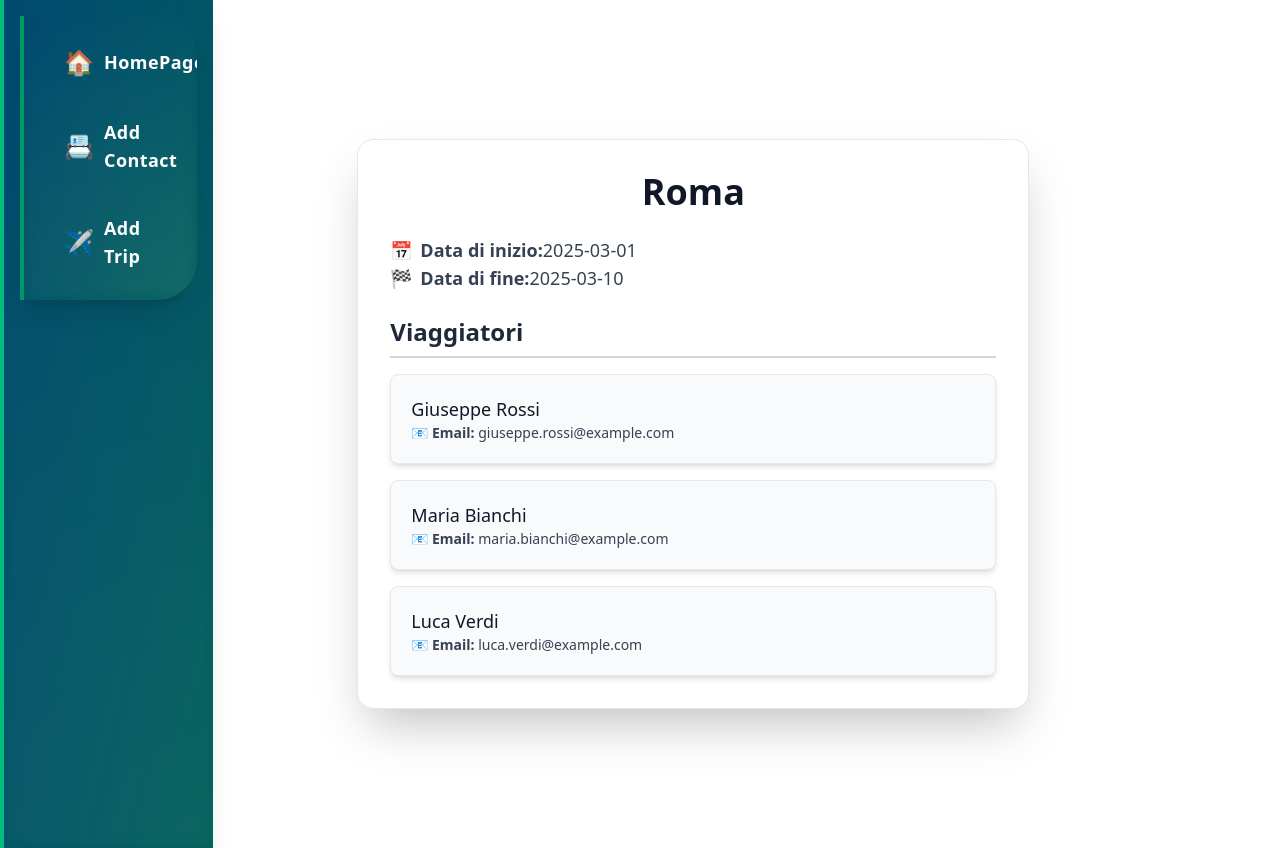
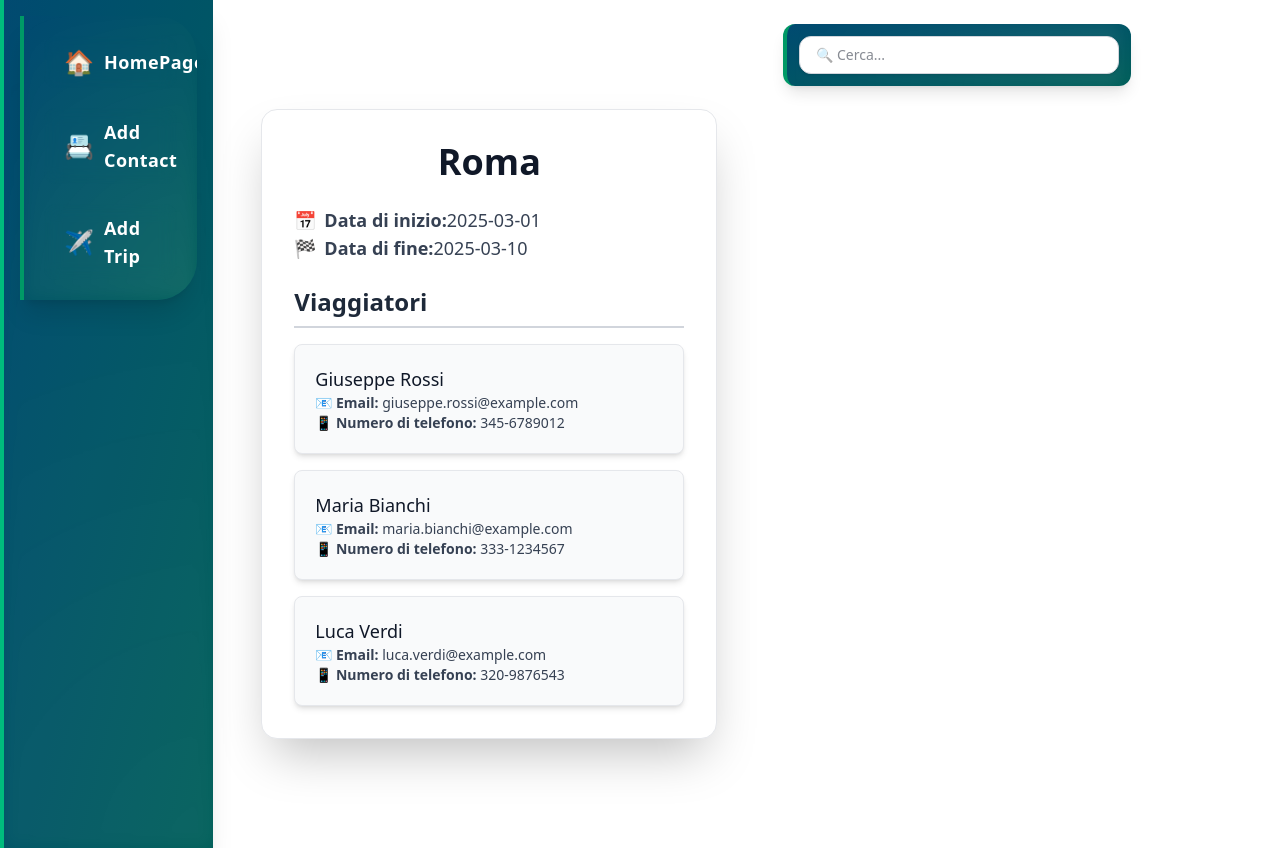
Before and after one commit to Alessandro-Frisone/TripMate-main, a React (Vite) app: page /trip/1 in a window 1280 px wide. Built offline with nearby package versions, Linux system fonts and the light colour scheme.

Commit message:
feat: add search bar

```diff
--- a/src/components/Header.jsx
+++ b/src/components/Header.jsx
@@ -7,6 +7,7 @@ export default function Header() {
     <div className="absolute inset-0 bg-[radial-gradient(circle_at_bottom_right,_rgba(255,255,255,0.1),_transparent)] opacity-40 blur-sm animate-pulse"></div>
 
     <NavBar />
+
   </header>
   );
 }
--- /dev/null
+++ b/src/components/SearchBar.jsx
@@ -0,0 +1,84 @@
+import { useState, useEffect } from "react";
+import viaggi from "../data/viaggi";
+
+export default function SearchBar() {
+  const [search, setSearch] = useState("");
+  const [filteredResults, setFilteredResults] = useState([]);
+
+  useEffect(() => {
+    if (search === "") {
+      setFilteredResults([]);
+      return;
+    }
+
+    let allViaggiatori = [];
+    viaggi.forEach((viaggio) => {
+      viaggio.viaggiatori.forEach((viaggiatore) => {
+        allViaggiatori.push({
+          ...viaggiatore,
+          destinazione: viaggio.destinazione,
+          dataInizio: viaggio.dataInizio,
+          dataFine: viaggio.dataFine,
+        });
+      });
+    });
+
+    const searchLower = search.toLowerCase();
+
+    const results = allViaggiatori.filter(
+      (person) =>
+        (
+          person.nome.toLowerCase() +
+          " " +
+          person.cognome.toLowerCase()
+        ).includes(searchLower) ||
+        person.nome.toLowerCase().includes(searchLower) ||
+        person.cognome.toLowerCase().includes(searchLower)
+    );
+
+    setFilteredResults(results);
+  }, [search]);
+
+  return (
+    <div className="flex flex-col items-center space-y-3">
+      <form className="flex items-center space-x-3 p-3 bg-gradient-to-br from-sky-900 to-teal-800 shadow-lg rounded-xl border-l-4 border-emerald-600 relative overflow-hidden">
+        <div className="absolute inset-0 bg-[radial-gradient(circle_at_bottom_right,_rgba(255,255,255,0.15),_transparent)] opacity-50 blur-sm animate-pulse"></div>
+
+        <input
+          className="bg-white text-gray-900 border border-gray-300 rounded-xl px-4 py-2 text-sm shadow-sm transition-all duration-300 focus:outline-none focus:ring-2 focus:ring-emerald-500 focus:border-emerald-500 w-80 backdrop-blur-sm"
+          name="search"
+          type="search"
+          placeholder="🔍 Cerca..."
+          value={search}
+          onChange={(e) => setSearch(e.target.value)}
+        />
+      </form>
+
+      {filteredResults.length > 0 ? (
+        <ul className="bg-white text-gray-900 rounded-xl shadow-md p-3 w-96">
+          {filteredResults.map((person) => (
+            <li key={person.id} className="py-2 border-b last:border-0">
+              <p className="font-bold">
+                {person.nome} {person.cognome}
+              </p>
+              <p className="text-sm text-gray-600">📧 {person.email}</p>
+              <p className="text-sm">
+                📍 Destinazione:{" "}
+                <span className="font-medium">{person.destinazione}</span>
+              </p>
+              <p className="text-sm">
+                🗓️ {person.dataInizio} - {person.dataFine}
+              </p>
+            </li>
+          ))}
+        </ul>
+      ) : (
+        search !== "" && (
+          <p className="text-black text-lg font-semibold">
+            ❌ Nessun risultato trovato
+          </p>
+        )
+      )}
+    </div>
+  );
+}
--- a/src/data/viaggi.js
+++ b/src/data/viaggi.js
@@ -12,6 +12,7 @@ const viaggi = [
         cognome: "Rossi",
         email: "giuseppe.rossi@example.com",
         codiceFiscale: "RSSGPP85M01H501Z",
+        telefono: "345-6789012"
       },
       {
         id: 2,
@@ -19,6 +20,7 @@ const viaggi = [
         cognome: "Bianchi",
         email: "maria.bianchi@example.com",
         codiceFiscale: "BNCMRA85M01H501Z",
+        telefono: "333-1234567"
       },
       {
         id: 3,
@@ -26,8 +28,9 @@ const viaggi = [
         cognome: "Verdi",
         email: "luca.verdi@example.com",
         codiceFiscale: "VRDLCA85M01H501Z",
-      },
-    ],
+        telefono: "320-9876543"
+      }
+    ]
   },
   {
     id: 2,
@@ -41,6 +44,7 @@ const viaggi = [
         cognome: "Rossi",
         email: "giuseppe.rossi@example.com",
         codiceFiscale: "RSSGPP85M01H501Z",
+        telefono: "345-6789012"
       },
       {
         id: 7,
@@ -48,6 +52,7 @@ const viaggi = [
         cognome: "Bianchi",
         email: "maria.bianchi@example.com",
         codiceFiscale: "BNCMRA85M01H501Z",
+        telefono: "333-1234567"
       },
       {
         id: 8,
@@ -55,6 +60,7 @@ const viaggi = [
         cognome: "Verdi",
         email: "luca.verdi@example.com",
         codiceFiscale: "VRDLCA85M01H501Z",
+        telefono: "320-9876543"
       },
       {
         id: 9,
@@ -62,6 +68,7 @@ const viaggi = [
         cognome: "Neri",
         email: "elena.neri@example.com",
         codiceFiscale: "NRNLEN85M01H501Z",
+        telefono: "339-1122334"
       },
       {
         id: 10,
@@ -69,8 +76,9 @@ const viaggi = [
         cognome: "Gialli",
         email: "francesco.gialli@example.com",
         codiceFiscale: "GLIFNC85M01H501Z",
-      },
-    ],
+        telefono: "328-5566778"
+      }
+    ]
   },
   {
     id: 3,
@@ -79,34 +87,38 @@ const viaggi = [
     dataFine: "2025-04-10",
     viaggiatori: [
       {
-        id: 1,
+        id: 11,
         nome: "Marco",
         cognome: "Rossi",
         email: "marco.rossi@example.com",
         codiceFiscale: "RSSMRC85M01H501Z",
+        telefono: "347-8899001"
       },
       {
-        id: 2,
+        id: 12,
         nome: "Mario",
         cognome: "Bianchi",
         email: "mario.bianchi@example.com",
         codiceFiscale: "BNCMRO85M01H501Z",
+        telefono: "349-6677889"
       },
       {
-        id: 3,
+        id: 13,
         nome: "Lucia",
         cognome: "Verdi",
         email: "lucia.verdi@example.com",
         codiceFiscale: "VRDLCA85M01H501Z",
+        telefono: "336-9988776"
       },
       {
-        id: 4,
+        id: 14,
         nome: "Elio",
         cognome: "Neri",
         email: "elio.neri@example.com",
         codiceFiscale: "NRNLEO85M01H501Z",
-      },
-    ],
+        telefono: "355-6677882"
+      }
+    ]
   },
   {
     id: 4,
@@ -115,13 +127,14 @@ const viaggi = [
     dataFine: "2025-07-10",
     viaggiatori: [
       {
-        id: 1,
+        id: 15,
         nome: "Giulia",
         cognome: "Ravelli",
         email: "giulia.ravelli@example.com",
         codiceFiscale: "RVLGLI85M01H501Z",
+        telefono: "322-3344556"
       }
-    ],
+    ]
   }
 ];
 export default viaggi;
--- a/src/layouts/DefaultLayout.jsx
+++ b/src/layouts/DefaultLayout.jsx
@@ -1,13 +1,23 @@
 import { Outlet } from "react-router";
 import Header from "../components/Header";
+import SearchBar from "../components/SearchBar";
 
 export default function DefaultLayout() {
   return (
     <div className="grid grid-cols-12 h-screen">
-      <Header />
-      <main className="col-span-9 p-6 bg-white">
+  <Header />
+
+  <main className="col-span-9 flex flex-col gap-6 p-6 bg-white">
+    <div className="flex gap-6">
+      <div className="flex-grow">
         <Outlet />
-      </main>
+      </div>
+      <div className="w-96">
+        <SearchBar />
+      </div>
     </div>
+  </main>
+</div>
+
   );
 }
--- a/src/pages/Homepage.jsx
+++ b/src/pages/Homepage.jsx
@@ -1,5 +1,6 @@
 import { Link } from "react-router";
 import viaggi from "../data/viaggi";
+
 
 export default function Homepage() {
   return (
--- a/src/pages/Trip.jsx
+++ b/src/pages/Trip.jsx
@@ -19,6 +19,7 @@ export default function Trip() {
             <div key={viaggiatore.id} className="p-5 bg-gray-50 border border-gray-200 rounded-lg shadow-md">
               <p className="text-lg font-medium text-gray-900">{viaggiatore.nome} {viaggiatore.cognome}</p>
               <p className="text-sm text-gray-700">📧 <strong>Email:</strong> {viaggiatore.email}</p>
+              <p className="text-sm text-gray-700">📱 <strong>Numero di telefono:</strong> {viaggiatore.telefono}</p>
             </div>
           ))}
         </div>
```
